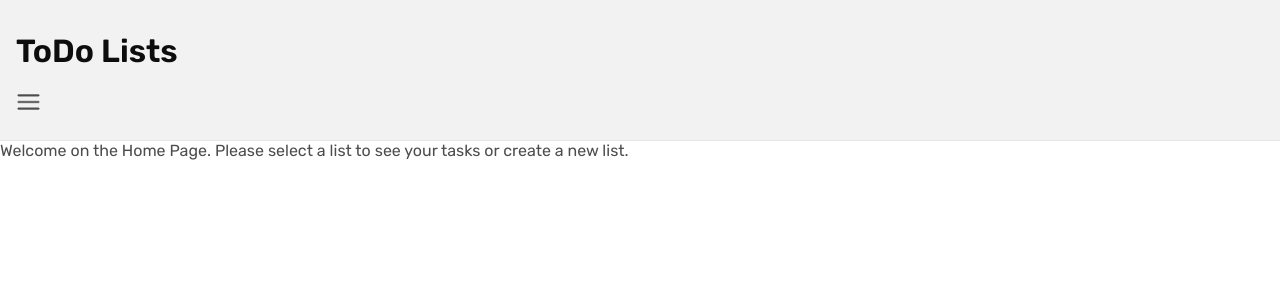
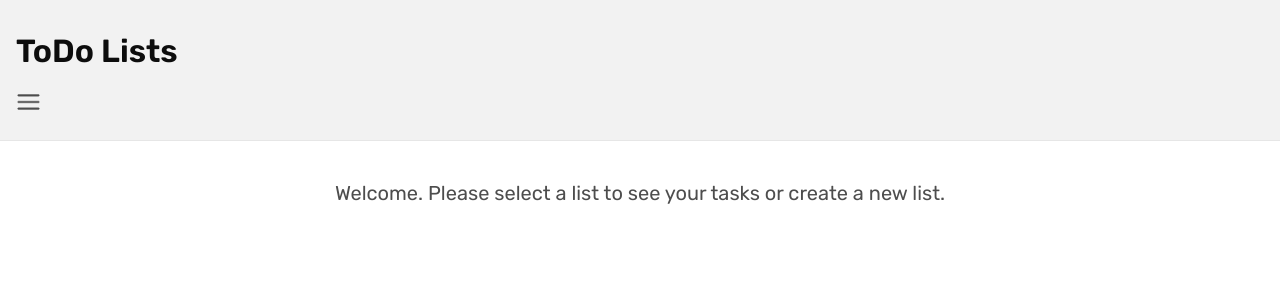
Before and after one commit to katab99/todo-list, a React (Vite) app: page / in a window 1280 px wide. Shown: the top 300 px of the page. Built offline with nearby package versions, Linux system fonts and the light colour scheme.

Commit message:
Home page style.

```diff
--- a/src/index.css
+++ b/src/index.css
@@ -92,6 +92,7 @@ input:focus {
 }
 
 /* -- whole site (header + main) */
+
 .site-container {
 	min-height: 100vh;
 }
@@ -133,7 +134,15 @@ input:focus {
 	border: none;
 }
 
-/* -- main */
+/* -- main content*/
+
+/* -- home-page */
+
+.home-page {
+	font-size: 1.25rem;
+	margin: 2em auto;
+	max-width: 80%;
+}
 
 /* -- add-item (new list or task) */
 .add-item-input {
--- a/src/pages/Home.tsx
+++ b/src/pages/Home.tsx
@@ -1,8 +1,7 @@
 export default function Home() {
 	return (
-		<main>
-			Welcome on the Home Page. Please select a list to see your tasks or create
-			a new list.
+		<main className="home-page">
+			Welcome. Please select a list to see your tasks or create a new list.
 		</main>
 	);
 }
```
